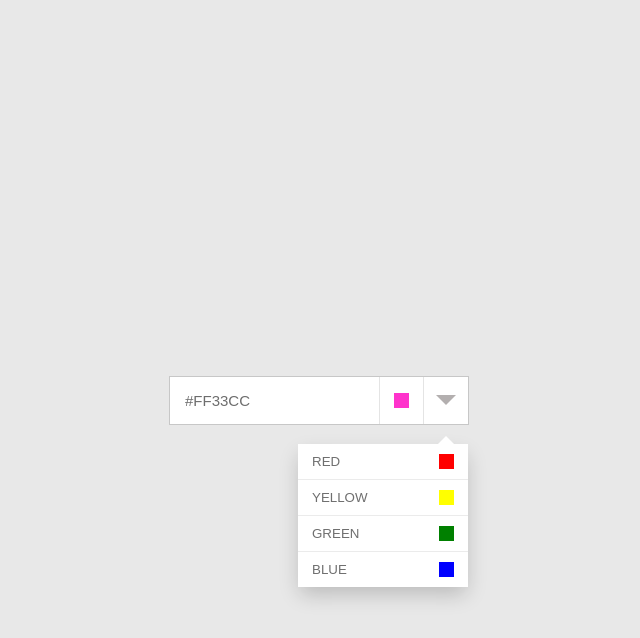
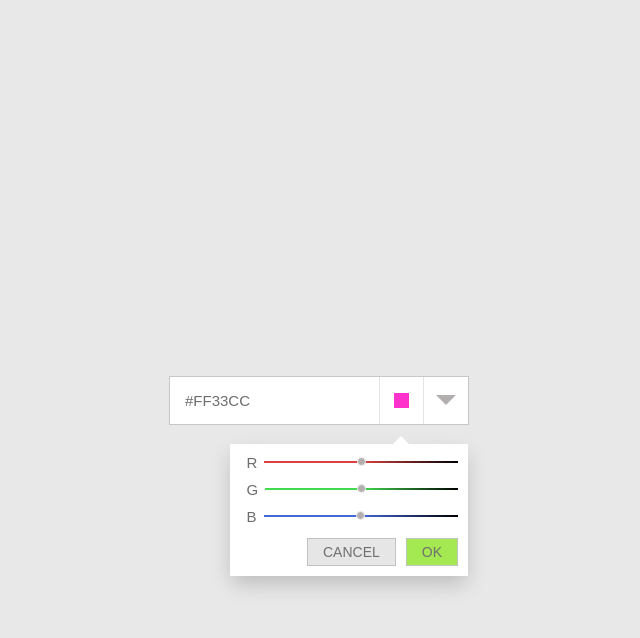
Before and after one commit to Aegnor/color-picker, a React (Create React App) app: page / in a window 1280 px wide. Both pictures are taken after a click on the button 721 px from the left and 400 px from the top of the page. Shown: the top 638 px of the page, without its empty margins (321-961 px from the left). Built offline with nearby package versions, Linux system fonts and the light colour scheme.

Commit message:
toggle dropdown logic

```diff
--- a/src/App.tsx
+++ b/src/App.tsx
@@ -1,37 +1,77 @@
-import React from 'react'
+import React, {useEffect, useRef, useState} from 'react'
+import RangeSlider from './components/RangeSlider'
 import './App.scss'
 
 function App() {
+    const [toggleDropdownRgb, setToggleDropdownRgb] = useState(false)
+    const [toggleDropdownColor, setToggleDropdownColor] = useState(false)
+
+    const dropdownRgbRef = useRef<HTMLDivElement>(null)
+    const dropdownColorRef = useRef<HTMLUListElement>(null)
+
+    useEffect(() => {
+        document.body.addEventListener('click', (e: MouseEvent) => {
+            if (dropdownRgbRef?.current?.contains(e.target as HTMLElement) || dropdownColorRef?.current?.contains(e.target as HTMLElement)) {
+                return
+            }
+
+            setToggleDropdownRgb(false)
+            setToggleDropdownColor(false)
+        })
+    }, [])
+
+    const handleDropdownToggle = (e: React.MouseEvent, whichToggle?: string) => {
+        e.stopPropagation()
+
+        if (whichToggle === 'dropdown-rgb') {
+            setToggleDropdownColor(false)
+            setToggleDropdownRgb(!toggleDropdownRgb)
+        } else {
+            setToggleDropdownRgb(false)
+            setToggleDropdownColor(!toggleDropdownColor)
+        }
+    }
+
     return (
         <div className={'color-picker'}>
             <p className={'color-showcase'}>#ff33cc</p>
-            <button aria-label={'Generate Color'} className="color-box color-block center-by-flex dropdown-triangle">
+            <button
+                aria-label={'Generate Color'}
+                className="color-box color-block center-by-flex"
+                onClick={(e) => handleDropdownToggle(e, 'dropdown-rgb')}
+            >
                 <span className={'hex-bg'} style={{backgroundColor: '#ff33cc'}}/>
             </button>
-            <div role={'list'} style={{display: 'none'}} className={'dropdown dropdown-large'}>
-                <div className={'range-slider '}>
-                    <span className={'range-slider-text'}>R</span>
-                    <input type="range" className={'range-slider-red'}/>
-                </div>
-                <div className={'range-slider'}>
-                    <span className={'range-slider-text'}>G</span>
-                    <input type="range" className={'range-slider-green'}/>
-                </div>
-                <div className={'range-slider'}>
-                    <span className={'range-slider-text'}>B</span>
-                    <input type="range" className={'range-slider-blue'}/>
-                </div>
+            {toggleDropdownRgb &&
+                <div ref={dropdownRgbRef} role={'list'} className={'dropdown dropdown-large dropdown-rgb'} id={'dropdown-rgb'}>
+                    <RangeSlider
+                        className={'range-slider-red'}
+                        colorText={'R'}
+                    />
+                    <RangeSlider
+                        className={'range-slider-green'}
+                        colorText={'G'}
+                    />
+                    <RangeSlider
+                        className={'range-slider-blue'}
+                        colorText={'B'}
+                    />
                     <div className={'dropdown-buttons'}>
                         <button className={'button button-second dropdown-buttons-first'}>cancel</button>
                         <button className={'button button-primary'}>ok</button>
                     </div>
                 </div>
+            }
 
-            <button aria-label={'Choose Color'} className={'color-history color-block center-by-flex dropdown-triangle'}>
-                <span className={'arrow-down'}/>
+            <button
+                aria-label={'Choose Color'}
+                className={'color-history color-block center-by-flex'}
+                onClick={(e) => handleDropdownToggle(e)}
+            >
+                <span className={'arrow-down'} />
             </button>
-            {/* Add aria labeledby attr */}
-            <ul className={'dropdown dropdown-list'}>
+            {toggleDropdownColor &&
+                <ul ref={dropdownColorRef} className={'dropdown dropdown-list'}>
                     <li className={'list-item'}>
                         <button className={'color-button'} aria-label={'Color Red'}>
                             <span className={'color-text'}>Red</span>
@@ -57,6 +97,7 @@ function App() {
                         </button>
                     </li>
                 </ul>
+            }
         </div>
     )
 }
```
Lines whose indentation alone changed are shown as unchanged.
